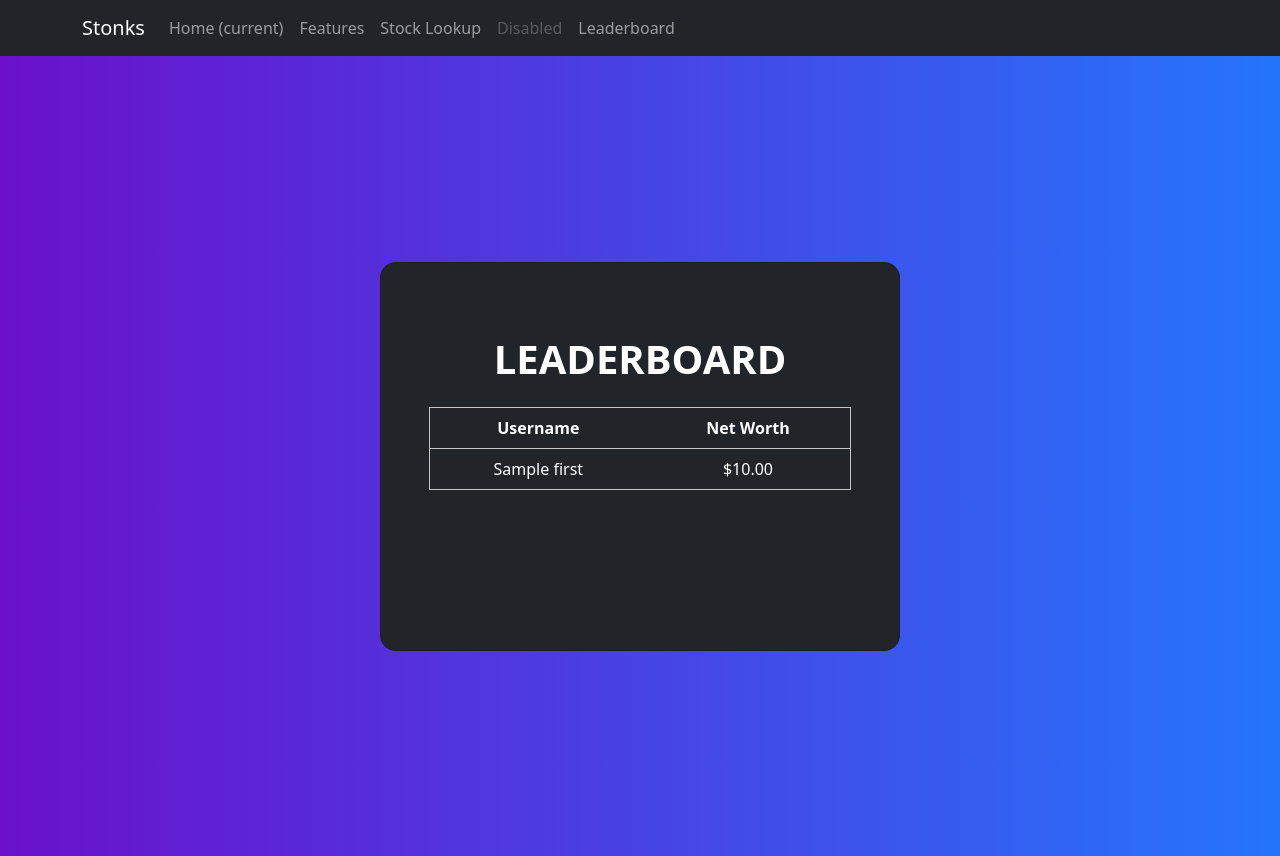
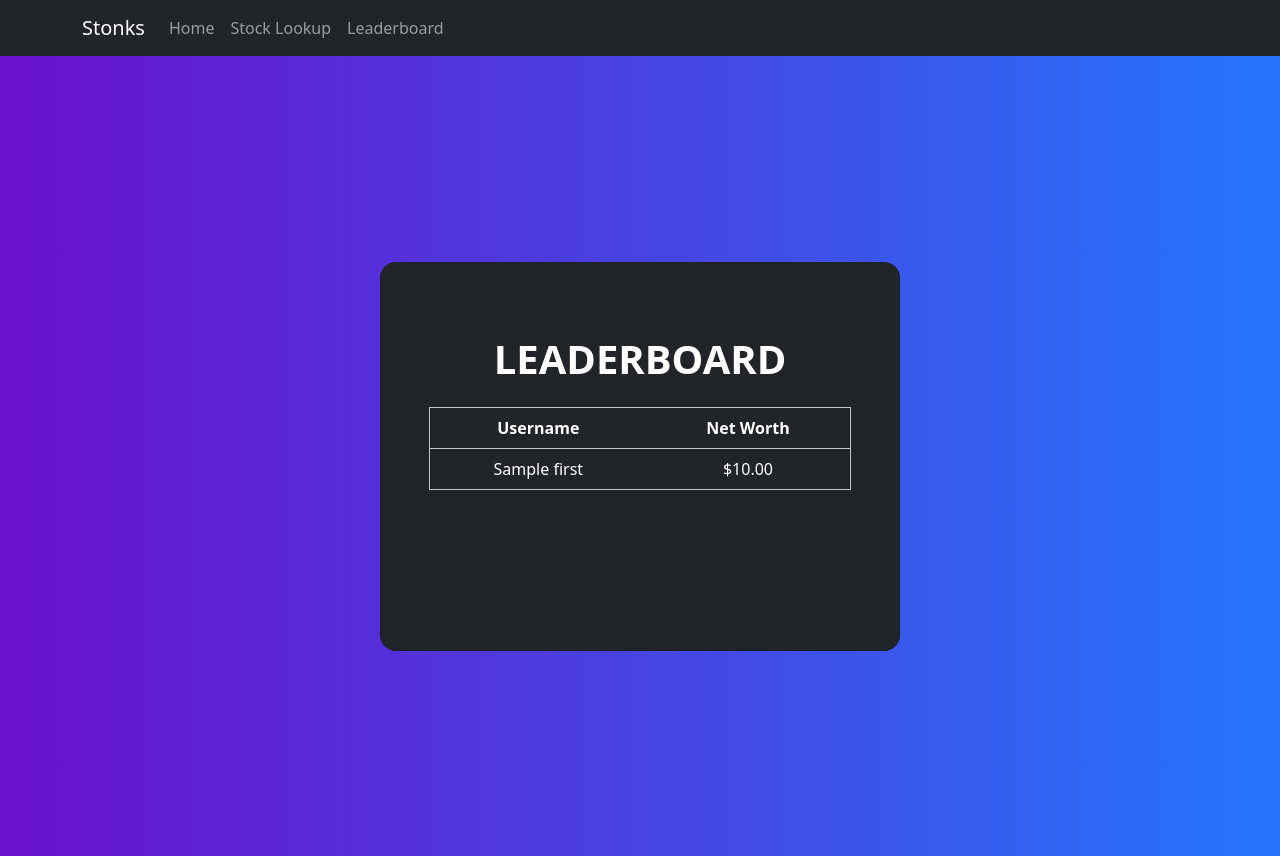
Before and after one commit to CS222-UIUC/course-project-vegetationorange, a Flask app: template templates/leaderboard.html in a window 1280 px wide. Run offline with Flask 2, Linux system fonts and the light colour scheme; the template is opened without the code that fills it: most values are stand-ins (such as "Sample title", 1, 10 or a date in 2020); parts of the project's set-up code (start-up, migrations or seed data) failed here and were passed over.

Commit message:
update navbar on leaderboard

```diff
--- a/templates/dash_v2.html
+++ b/templates/dash_v2.html
@@ -95,7 +95,7 @@
               <!-- <font size="-5"> -->
               <h2 class="fw-bold mb-2 text-uppercase">Dashboard</h2>
               <!-- </font> -->
-              <h4 class="fw-bold mb-2 text-uppercase">Net Worth: <strong>${{ "$%.2f"|format(net_worth) }}</strong></h4>
+              <h4 class="fw-bold mb-2 text-uppercase">Net Worth: <strong>{{ "$%.2f"|format(net_worth) }}</strong></h4>
               <h4 class="fw-bold mb-2 p-3 text-uppercase">Portfolio</h4>
               <table class="table table-dark" style = "border: 1px solid rgb(199, 198, 198);">
                   <thead>
--- a/templates/leaderboard.html
+++ b/templates/leaderboard.html
@@ -22,7 +22,7 @@
 <link rel="stylesheet" href="https://cdn.jsdelivr.net/npm/bootstrap@5.2.3/dist/css/bootstrap.min.css" integrity="sha384-rbsA2VBKQhggwzxH7pPCaAqO46MgnOM80zW1RWuH61DGLwZJEdK2Kadq2F9CUG65" crossorigin="anonymous">
 <body>
 <!-- <flex-container> -->
-<nav class="navbar navbar-expand-lg navbar-dark bg-dark" >
+  <nav class="navbar navbar-expand-lg navbar-dark bg-dark" >
     <div class = "container justify-content-between">
         <a class="navbar-brand" href="#">Stonks</a>
         <button class="navbar-toggler" type="button" data-toggle="collapse" data-target="#navbarNav" aria-controls="navbarNav" aria-expanded="false" aria-label="Toggle navigation">
@@ -30,26 +30,34 @@
         </button>
         <div class="collapse navbar-collapse" id="navbarNav">
             <ul class="navbar-nav">
-            <li class="nav-item active">
-                <a class="nav-link" href="#">Home <span class="sr-only">(current)</span></a>
-            </li>
-            <li class="nav-item">
-                <a class="nav-link" href="#">Features</a>
+            <li id="get-li">
+              <a class="nav-link">Home</a>
             </li>
             <li class="nav-item">
               <a class="nav-link" href="/stocks">Stock Lookup</a>
             </li>
             <li class="nav-item">
-                <a class="nav-link disabled" href="#">Disabled</a>
-            </li>
-            <li class="nav-item">
-              <a class="nav-link" href="/leaderboard"> Leaderboard</a>
+              <a class="nav-link" href="/leaderboard">Leaderboard</a>
             </li>
             </ul>
         </div>
+
+        <!-- JavaScript code to make the GET request -->
+        <script>
+          document.getElementById("get-li").addEventListener("click", function() {
+            var param1 = "{{username}}";
+            var url = "http://127.0.0.1:5000/home?username=" + param1;
+            window.location.href = url;
+          });
+        </script>
     </div>
-    </nav>
-<!-- </flex-container> -->
+  </nav>
+  {% if message %}
+    <div class="alert alert-danger" role="alert" style="text-align:center;">
+      {{message}}
+    </div>
+  {% endif %}
+  <!-- </flex-container> -->
 <section class="vh-100 gradient-custom">
   <div class="row d-flex justify-content-center align-items-center h-100">
         <div class="col-12 col-md-8 col-lg-6 col-xl-5">
```
